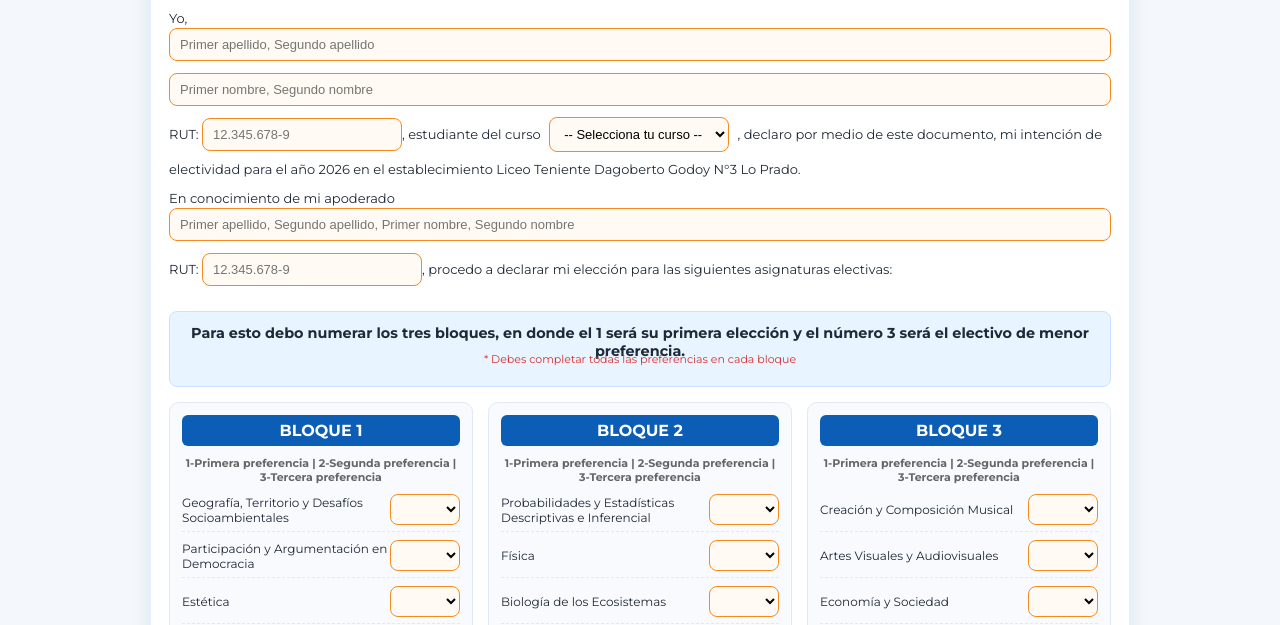
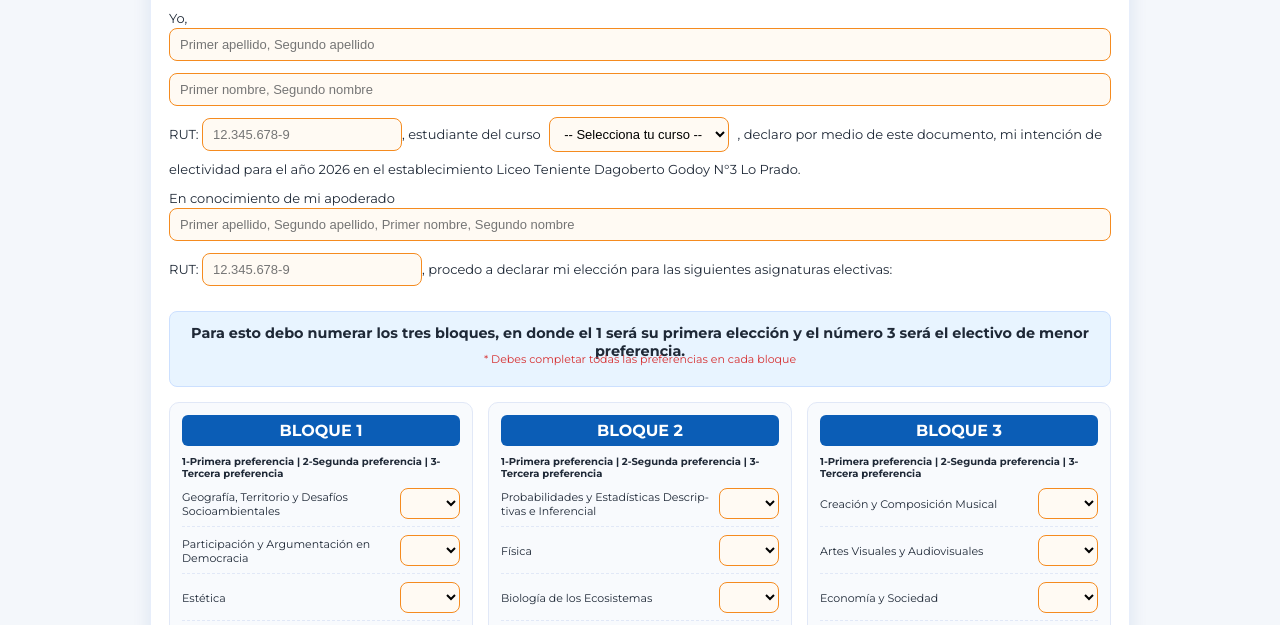
Before and after one commit to benjaminwfsdf/electivos, a plain HTML site: page index.html in a window 1280 px wide. Shown: the part 175-800 px from the top of the page. Drawn offline with nearby package versions, Linux system fonts and the light colour scheme.

Commit message:
Refactor layout and improve accessibility in index.html
Updated styles and structure for better layout and accessibility.

```diff
--- a/index.html
+++ b/index.html
@@ -161,7 +161,7 @@ canvas{
 /* Layout optimizado para los bloques */
 .bloque-grid {
   display: grid;
-  grid-template-columns: repeat(auto-fit, minmax(250px, 1fr));
+  grid-template-columns: repeat(auto-fit, minmax(280px, 1fr));
   gap: 15px;
   margin: 15px 0;
 }
@@ -187,10 +187,11 @@ canvas{
 .opcion-item {
   display: flex;
   justify-content: space-between;
-  align-items: center;
+  align-items: flex-start;
   margin-bottom: 8px;
   padding-bottom: 6px;
   border-bottom: 1px dashed #e1e8f7;
+  gap: 10px;
 }
 
 .opcion-item:last-child {
@@ -202,13 +203,18 @@ canvas{
   flex: 1;
   margin: 0;
   font-weight: 500;
-  font-size: 12px;
+  font-size: 11px;
+  line-height: 1.3;
+  min-height: 32px;
+  display: flex;
+  align-items: center;
 }
 
 .opcion-item select {
-  width: 70px;
+  width: 60px;
   margin: 0;
   padding: 6px;
+  flex-shrink: 0;
 }
 
 .firmas-container {
@@ -307,11 +313,37 @@ canvas{
   margin-top: -8px;
   margin-bottom: 8px;
   display: block;
+  text-align: center;
+  line-height: 1.3;
 }
 
 .firma-vacia {
   border-color: #d63031 !important;
   background-color: #ffeaea !important;
+}
+
+/* Mejoras específicas para textos largos */
+.texto-materia {
+  font-size: 11px;
+  line-height: 1.3;
+  hyphens: auto;
+  word-wrap: break-word;
+}
+
+.instruccion-compacta {
+  font-size: 10px;
+  line-height: 1.2;
+  margin-bottom: 8px;
+}
+
+/* Ajustes para impresión */
+@media print {
+  .opcion-item label {
+    font-size: 10px;
+  }
+  .texto-error {
+    display: none !important;
+  }
 }
 </style>
 </head>
@@ -359,86 +391,86 @@ canvas{
 
     <div class="instruccion-bloques">
       <b>Para esto debo numerar los tres bloques, en donde el 1 será su primera elección y el número 3 será el electivo de menor preferencia.</b>
-      <br><span class="texto-error">* Debes completar todas las preferencias en cada bloque</span>
+      <div class="texto-error">* Debes completar todas las preferencias en cada bloque</div>
     </div>
 
     <div class="bloque-grid">
       <div class="bloque-item">
         <h3>BLOQUE 1</h3>
-        <div style="text-align: center; margin-bottom: 10px; font-size: 11px; color: #666;">
+        <div class="instruccion-compacta">
           <b>1-Primera preferencia | 2-Segunda preferencia | 3-Tercera preferencia</b>
         </div>
         <div class="opcion-item">
-          <label>Geografía, Territorio y Desafíos Socioambientales</label>
+          <label class="texto-materia">Geografía, Territorio y Desafíos Socioambientales</label>
           <select id="b1_op1" onchange="validarBloque('b1')" class="campo-requerido">
             <option value=""></option><option>1</option><option>2</option><option>3</option>
           </select>
         </div>
         <div class="opcion-item">
-          <label>Participación y Argumentación en Democracia</label>
+          <label class="texto-materia">Participación y Argumentación en Democracia</label>
           <select id="b1_op2" onchange="validarBloque('b1')" class="campo-requerido">
             <option value=""></option><option>1</option><option>2</option><option>3</option>
           </select>
         </div>
         <div class="opcion-item">
-          <label>Estética</label>
+          <label class="texto-materia">Estética</label>
           <select id="b1_op3" onchange="validarBloque('b1')" class="campo-requerido">
             <option value=""></option><option>1</option><option>2</option><option>3</option>
           </select>
         </div>
-        <div id="error-b1" class="texto-error" style="display:none; text-align:center;">⚠️ Completa todas las preferencias del Bloque 1</div>
+        <div id="error-b1" class="texto-error" style="display:none;">⚠️ Completa todas las preferencias del Bloque 1</div>
       </div>
 
       <div class="bloque-item">
         <h3>BLOQUE 2</h3>
-        <div style="text-align: center; margin-bottom: 10px; font-size: 11px; color: #666;">
+        <div class="instruccion-compacta">
           <b>1-Primera preferencia | 2-Segunda preferencia | 3-Tercera preferencia</b>
         </div>
         <div class="opcion-item">
-          <label>Probabilidades y Estadísticas Descriptivas e Inferencial</label>
+          <label class="texto-materia">Probabilidades y Estadísticas Descriptivas e Inferencial</label>
           <select id="b2_op1" onchange="validarBloque('b2')" class="campo-requerido">
             <option value=""></option><option>1</option><option>2</option><option>3</option>
           </select>
         </div>
         <div class="opcion-item">
-          <label>Física</label>
+          <label class="texto-materia">Física</label>
           <select id="b2_op2" onchange="validarBloque('b2')" class="campo-requerido">
             <option value=""></option><option>1</option><option>2</option><option>3</option>
           </select>
         </div>
         <div class="opcion-item">
-          <label>Biología de los Ecosistemas</label>
+          <label class="texto-materia">Biología de los Ecosistemas</label>
           <select id="b2_op3" onchange="validarBloque('b2')" class="campo-requerido">
             <option value=""></option><option>1</option><option>2</option><option>3</option>
           </select>
         </div>
-        <div id="error-b2" class="texto-error" style="display:none; text-align:center;">⚠️ Completa todas las preferencias del Bloque 2</div>
+        <div id="error-b2" class="texto-error" style="display:none;">⚠️ Completa todas las preferencias del Bloque 2</div>
       </div>
 
       <div class="bloque-item">
         <h3>BLOQUE 3</h3>
-        <div style="text-align: center; margin-bottom: 10px; font-size: 11px; color: #666;">
+        <div class="instruccion-compacta">
           <b>1-Primera preferencia | 2-Segunda preferencia | 3-Tercera preferencia</b>
         </div>
         <div class="opcion-item">
-          <label>Creación y Composición Musical</label>
+          <label class="texto-materia">Creación y Composición Musical</label>
           <select id="b3_op1" onchange="validarBloque('b3')" class="campo-requerido">
             <option value=""></option><option>1</option><option>2</option><option>3</option>
           </select>
         </div>
         <div class="opcion-item">
-          <label>Artes Visuales y Audiovisuales</label>
+          <label class="texto-materia">Artes Visuales y Audiovisuales</label>
           <select id="b3_op2" onchange="validarBloque('b3')" class="campo-requerido">
             <option value=""></option><option>1</option><option>2</option><option>3</option>
           </select>
         </div>
         <div class="opcion-item">
-          <label>Economía y Sociedad</label>
+          <label class="texto-materia">Economía y Sociedad</label>
           <select id="b3_op3" onchange="validarBloque('b3')" class="campo-requerido">
             <option value=""></option><option>1</option><option>2</option><option>3</option>
           </select>
         </div>
-        <div id="error-b3" class="texto-error" style="display:none; text-align:center;">⚠️ Completa todas las preferencias del Bloque 3</div>
+        <div id="error-b3" class="texto-error" style="display:none;">⚠️ Completa todas las preferencias del Bloque 3</div>
       </div>
     </div>
 
```
